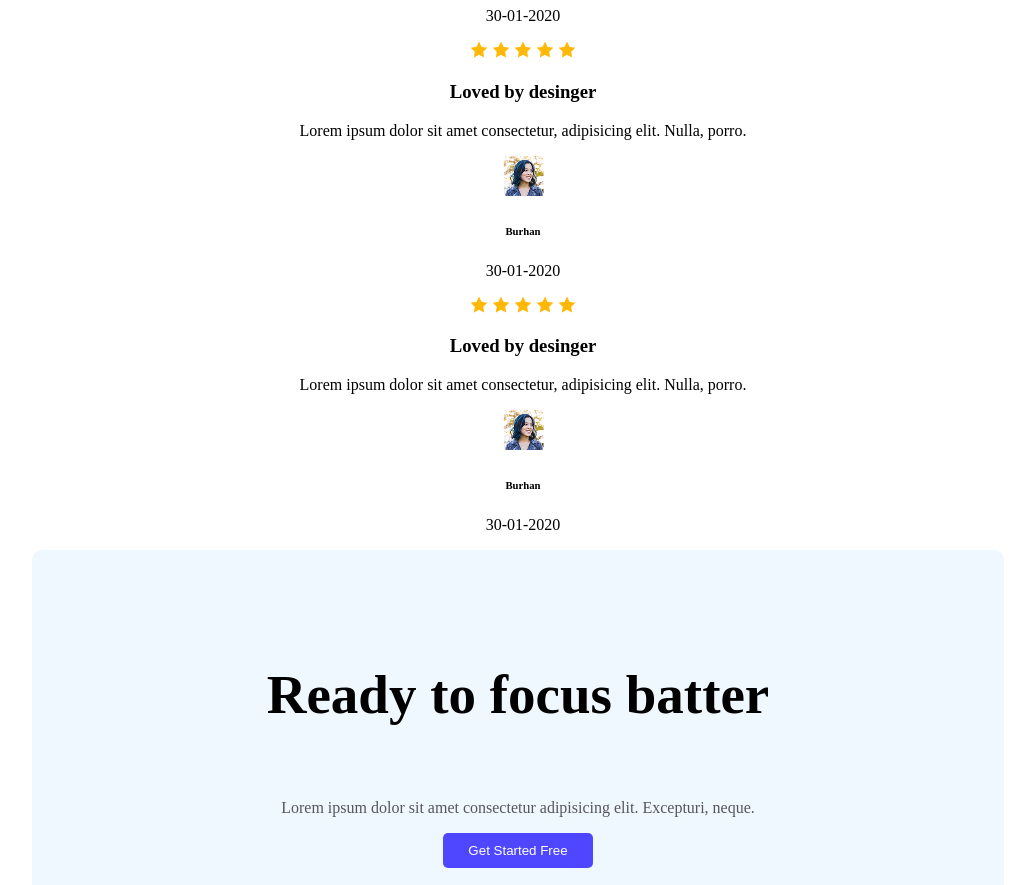
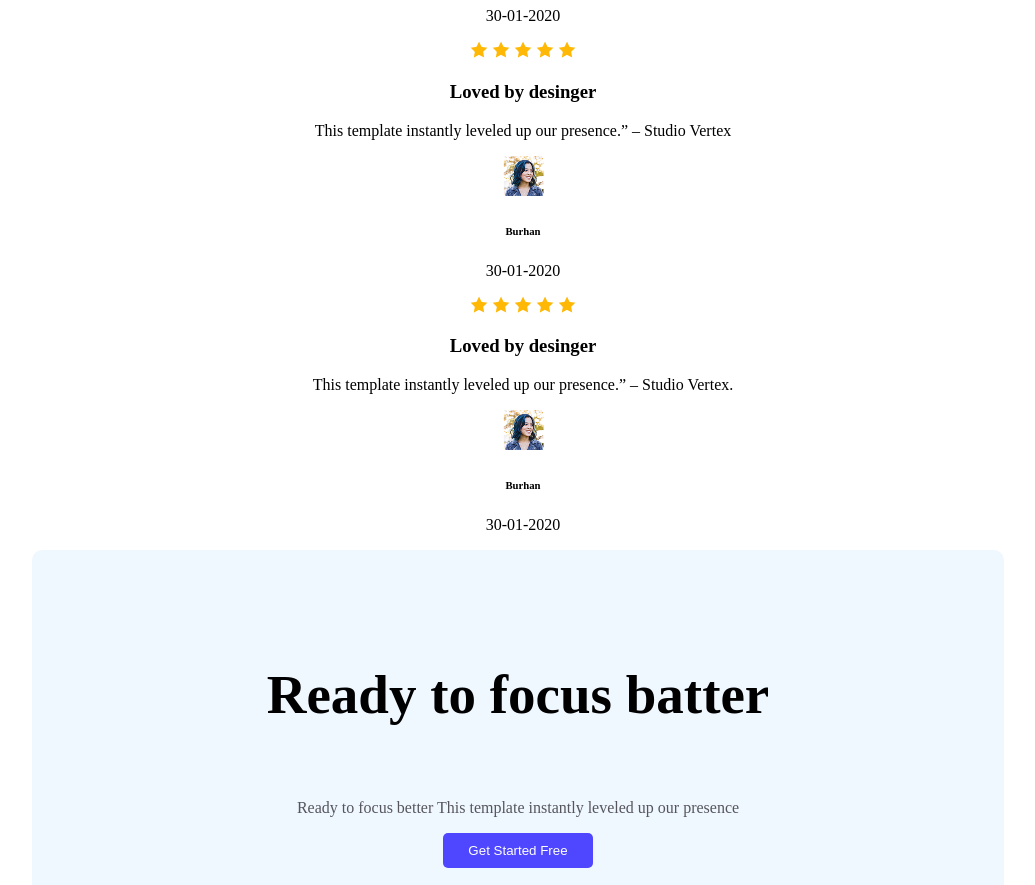
Before and after one commit to burhan704/assingment-1, a plain HTML site: page index.html in a window 1280 px wide. Shown: the part 2260-3145 px from the top of the page, without its empty margins (117-1152 px from the left). Drawn offline with Linux system fonts and the light colour scheme.

Commit message:
fix lorem text

```diff
--- a/index.html
+++ b/index.html
@@ -93,7 +93,11 @@
     <img sizes="5px" src="Assets/icon-star.png">
     <img sizes="5px" src="Assets/icon-star.png">
 <h3>Loved by desinger</h3>
-<p>Lorem ipsum dolor sit amet consectetur, adipisicing elit. Nulla, porro.</p>
+<p>
+
+This template instantly leveled up our presence.” – Studio Vertex
+
+</p>
 
 <div class="Burhan">
 <div class="photo"><img sizes="10px" src="Assets/avatar.png" alt=""></div>
@@ -114,7 +118,7 @@
     <img sizes="5px" src="Assets/icon-star.png">
     <img sizes="5px" src="Assets/icon-star.png">
 <h3>Loved by desinger</h3>
-<p>Lorem ipsum dolor sit amet consectetur, adipisicing elit. Nulla, porro.</p>
+<p>This template instantly leveled up our presence.” – Studio Vertex.</p>
 
 <div class="Burhan">
 <div class="photo"><img sizes="10px" src="Assets/avatar.png" alt=""></div>
@@ -134,7 +138,8 @@
 
 <div>
     <h4 class="ready">Ready to focus batter</h4>
-    <p class="ready-p">Lorem ipsum dolor sit amet consectetur adipisicing elit. Excepturi, neque.</p>
+    <p class="ready-p">Ready to focus better
+This template instantly leveled up our presence</p>
     <button class="btn">Get Started Free</button>
 </div>
 <img class="big-photo" src="Assets/wc-big.png" alt="">
--- a/style/style.css
+++ b/style/style.css
@@ -192,8 +192,8 @@ color: #4E47FF;
 }
 .ul-footer{
 
-    text-decoration: none;
-    text-align: center;
+
     display: flex;
 
+
 }
```
